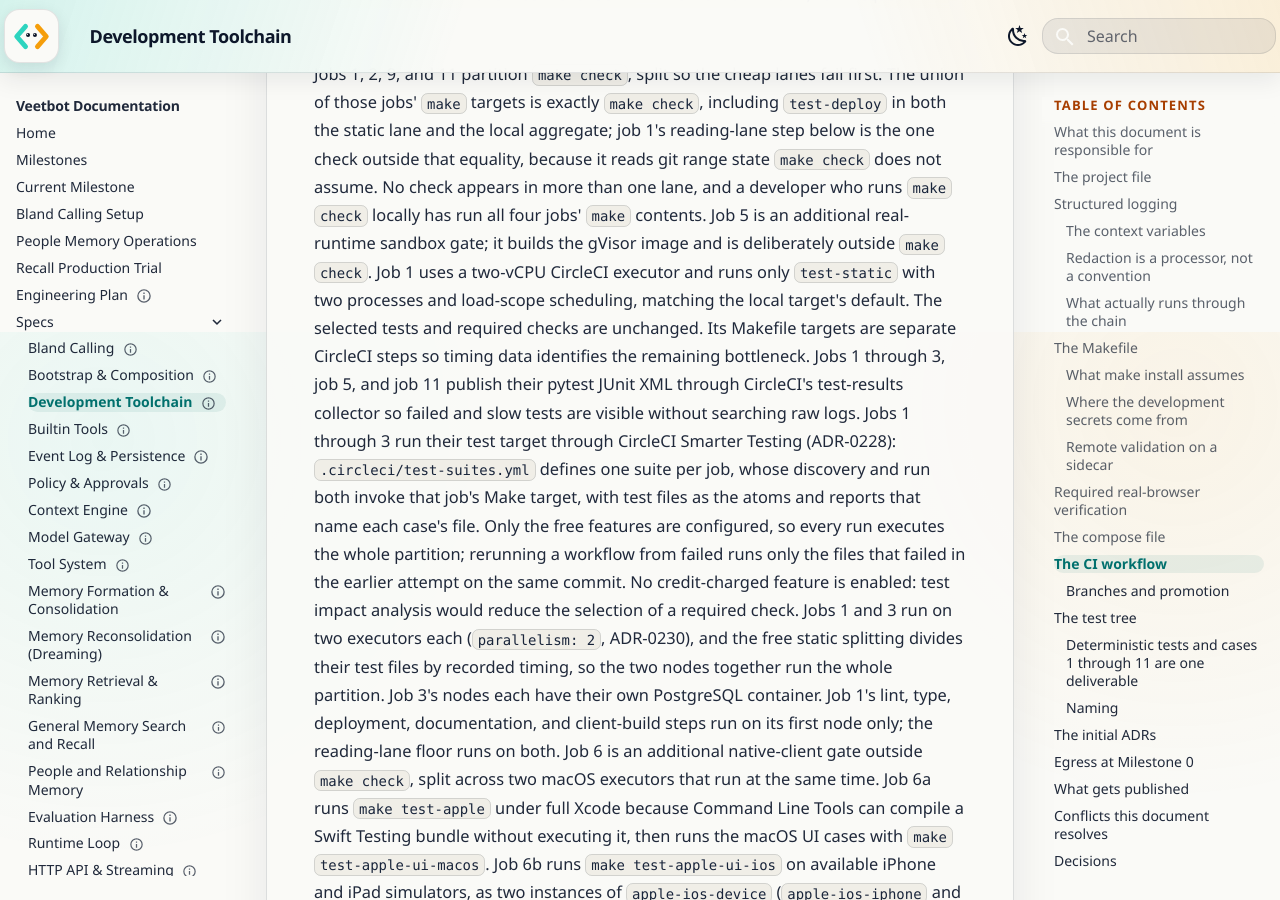
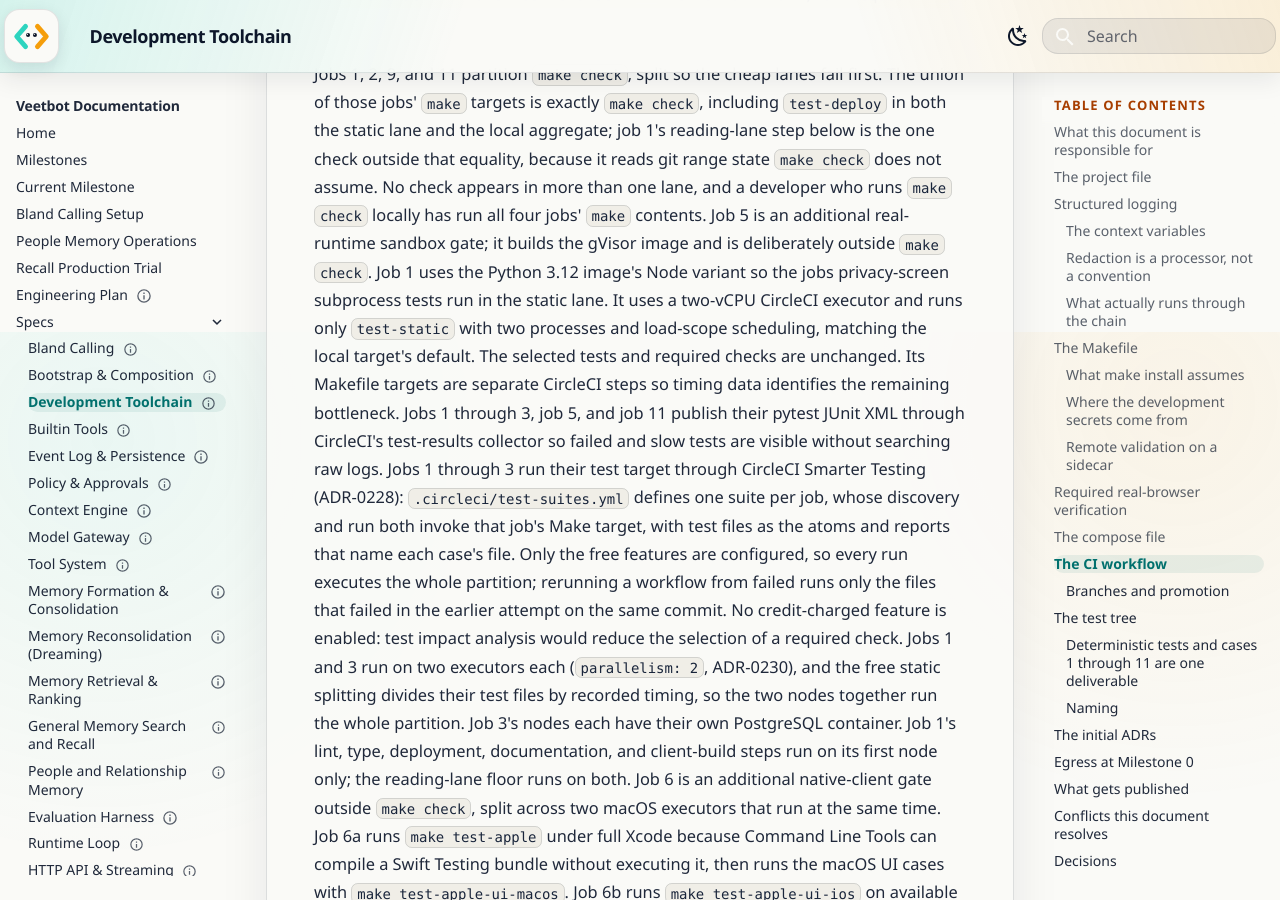
Before and after one commit to avitus/veetbot, an MkDocs documentation site: the page built from docs/plan/development-toolchain.md, in a window 1280 px wide and 900 px high, scrolled down 12268 px. Built offline with MkDocs 1.6.1 and Material for MkDocs 9.7.7, drawn with Linux system fonts in a browser that asks for light colours.

Commit message:
Provide Node for static job privacy screen tests
Reading-Lane: A
Glen-Conversation: 01a18906-02ec-70a2-8d47-67e9b2fa82cc

```diff
--- a/docs/plan/development-toolchain.md
+++ b/docs/plan/development-toolchain.md
@@ -506,7 +506,9 @@ outside that equality, because it reads git range state `make check`
 does not assume. No check appears in more than one lane, and a developer who
 runs `make check` locally has run all four jobs' `make` contents. Job 5 is an additional real-runtime sandbox gate; it
 builds the gVisor image and is deliberately outside `make check`.
-Job 1 uses a two-vCPU CircleCI executor and runs only `test-static` with two
+Job 1 uses the Python 3.12 image's Node variant so the jobs privacy-screen
+subprocess tests run in the static lane. It uses a two-vCPU CircleCI executor
+and runs only `test-static` with two
 processes and load-scope scheduling, matching the local target's default.
 The selected tests and required checks are unchanged. Its Makefile
 targets are separate CircleCI steps so timing data identifies the remaining
```
Also changed, not shown: 2 other files.
